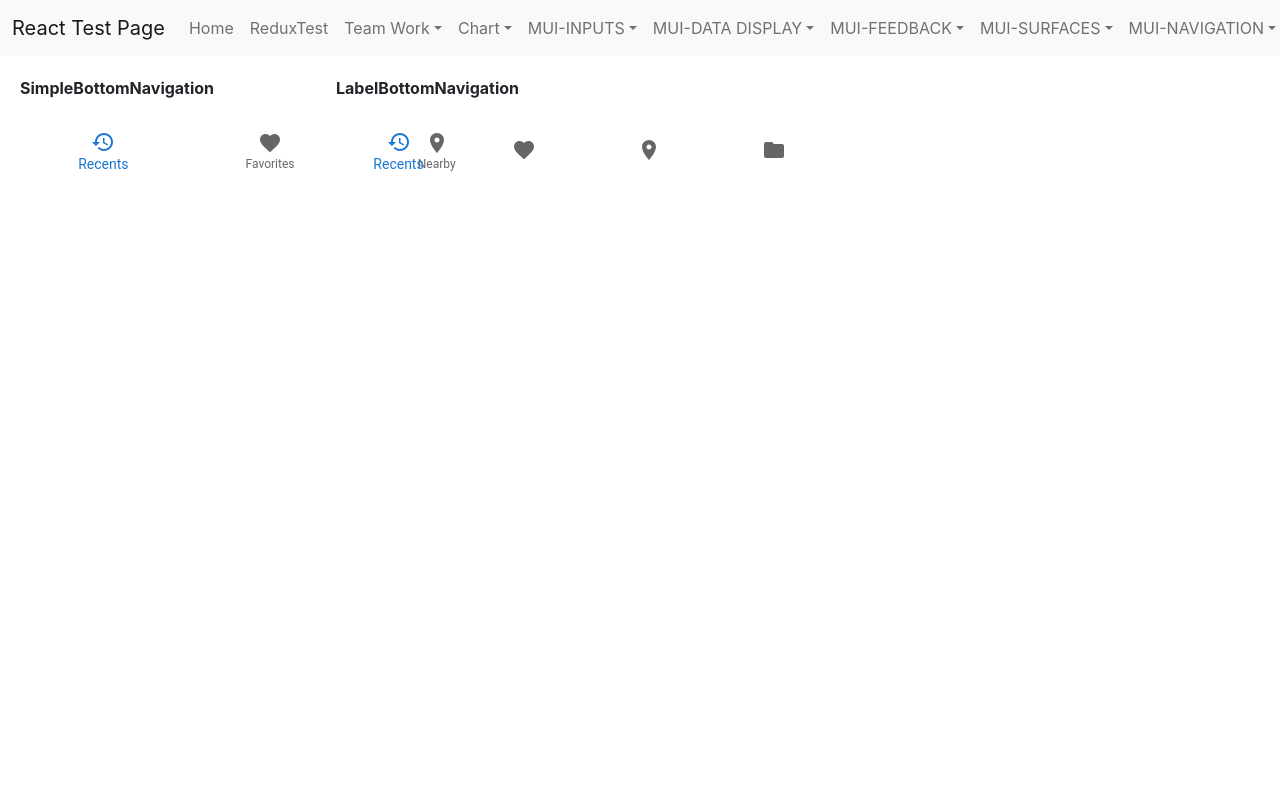
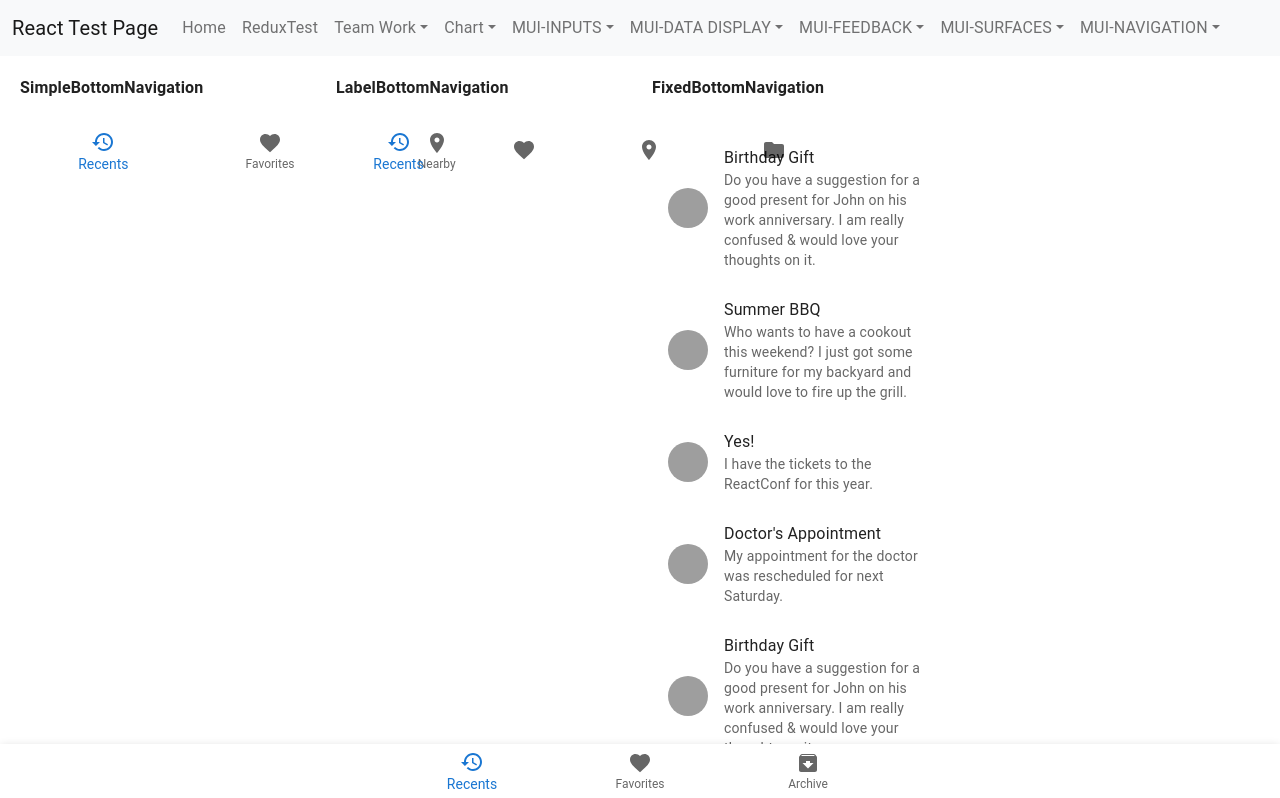
Before and after one commit to jinseok1306/React-Test, a React (Create React App) app in the folder ReactProject/client_app/: page /MUI/ButtonNavigationPage in a window 1280 px wide. Shown: the top 798 px of the page. Built offline with nearby package versions, Linux system fonts and the light colour scheme; grey boxes are pictures that could not be loaded.

Commit message:
MUI FixedBottomNavigation 테스트 완료

```diff
--- /dev/null
+++ b/ReactProject/client_app/src/components/ButtonNavigation/FixedBottomNavigation.tsx
@@ -0,0 +1,110 @@
+import * as React from 'react';
+import Box from '@mui/material/Box';
+import CssBaseline from '@mui/material/CssBaseline';
+import BottomNavigation from '@mui/material/BottomNavigation';
+import BottomNavigationAction from '@mui/material/BottomNavigationAction';
+import RestoreIcon from '@mui/icons-material/Restore';
+import FavoriteIcon from '@mui/icons-material/Favorite';
+import ArchiveIcon from '@mui/icons-material/Archive';
+import Paper from '@mui/material/Paper';
+import List from '@mui/material/List';
+import ListItem from '@mui/material/ListItem';
+import ListItemAvatar from '@mui/material/ListItemAvatar';
+import ListItemText from '@mui/material/ListItemText';
+import Avatar from '@mui/material/Avatar';
+
+function refreshMessages(): MessageExample[] {
+    const getRandomInt = (max: number) => Math.floor(Math.random() * Math.floor(max));
+
+    return Array.from(new Array(50)).map(
+        () => messageExamples[getRandomInt(messageExamples.length)],
+    );
+}
+
+export default function FixedBottomNavigation() {
+    const [value, setValue] = React.useState(0);
+    const ref = React.useRef<HTMLDivElement>(null);
+    const [messages, setMessages] = React.useState(() => refreshMessages());
+
+    React.useEffect(() => {
+        (ref.current as HTMLDivElement).ownerDocument.body.scrollTop = 0;
+        setMessages(refreshMessages());
+    }, [value, setMessages]);
+
+    return (
+        <Box sx={{ pb: 7 }} ref={ref}>
+            <CssBaseline />
+            <List>
+                {messages.map(({ primary, secondary, person }, index) => (
+                    <ListItem button key={index + person}>
+                        <ListItemAvatar>
+                            <Avatar alt="Profile Picture" src={person} />
+                        </ListItemAvatar>
+                        <ListItemText primary={primary} secondary={secondary} />
+                    </ListItem>
+                ))}
+            </List>
+            <Paper sx={{ position: 'fixed', bottom: 0, left: 0, right: 0 }} elevation={3}>
+                <BottomNavigation
+                    showLabels
+                    value={value}
+                    onChange={(event, newValue) => {
+                        setValue(newValue);
+                    }}
+                >
+                    <BottomNavigationAction label="Recents" icon={<RestoreIcon />} />
+                    <BottomNavigationAction label="Favorites" icon={<FavoriteIcon />} />
+                    <BottomNavigationAction label="Archive" icon={<ArchiveIcon />} />
+                </BottomNavigation>
+            </Paper>
+        </Box>
+    );
+}
+
+interface MessageExample {
+    primary: string;
+    secondary: string;
+    person: string;
+}
+
+const messageExamples: readonly MessageExample[] = [
+    {
+        primary: 'Brunch this week?',
+        secondary: "I'll be in the neighbourhood this week. Let's grab a bite to eat",
+        person: '/static/images/avatar/5.jpg',
+    },
+    {
+        primary: 'Birthday Gift',
+        secondary: `Do you have a suggestion for a good present for John on his work
+      anniversary. I am really confused & would love your thoughts on it.`,
+        person: '/static/images/avatar/1.jpg',
+    },
+    {
+        primary: 'Recipe to try',
+        secondary: 'I am try out this new BBQ recipe, I think this might be amazing',
+        person: '/static/images/avatar/2.jpg',
+    },
+    {
+        primary: 'Yes!',
+        secondary: 'I have the tickets to the ReactConf for this year.',
+        person: '/static/images/avatar/3.jpg',
+    },
+    {
+        primary: "Doctor's Appointment",
+        secondary: 'My appointment for the doctor was rescheduled for next Saturday.',
+        person: '/static/images/avatar/4.jpg',
+    },
+    {
+        primary: 'Discussion',
+        secondary: `Menus that are generated by the bottom app bar (such as a bottom
+      navigation drawer or overflow menu) open as bottom sheets at a higher elevation
+      than the bar.`,
+        person: '/static/images/avatar/5.jpg',
+    },
+    {
+        primary: 'Summer BBQ',
+        secondary: `Who wants to have a cookout this weekend? I just got some furniture
+      for my backyard and would love to fire up the grill.`,
+        person: '/static/images/avatar/1.jpg',
+    },
+];
--- a/ReactProject/client_app/src/pages/MUI/ButtonNavigationPage.tsx
+++ b/ReactProject/client_app/src/pages/MUI/ButtonNavigationPage.tsx
@@ -3,6 +3,7 @@ import Menu from '../../components/Menu';
 import Grid from '@mui/material/Grid';
 import SimpleBottomNavigation from '../../components/ButtonNavigation/SimpleBottomNavigation';
 import LabelBottomNavigation from '../../components/ButtonNavigation/LabelBottomNavigation';
+import FixedBottomNavigation from '../../components/ButtonNavigation/FixedBottomNavigation';
 
 const ButtonNavigationPage = () => {
     return (
@@ -18,6 +19,10 @@ const ButtonNavigationPage = () => {
                         <b>LabelBottomNavigation</b><div>&nbsp;</div>
                         <LabelBottomNavigation />
                     </Grid>
+                    <Grid item xs={3}>
+                        <b>FixedBottomNavigation</b><div>&nbsp;</div>
+                        <FixedBottomNavigation />
+                    </Grid>
                 </Grid>
             </div>
         </div>
```
Also changed, not shown: 1 other file (tests, documents, lock files or other folders).
